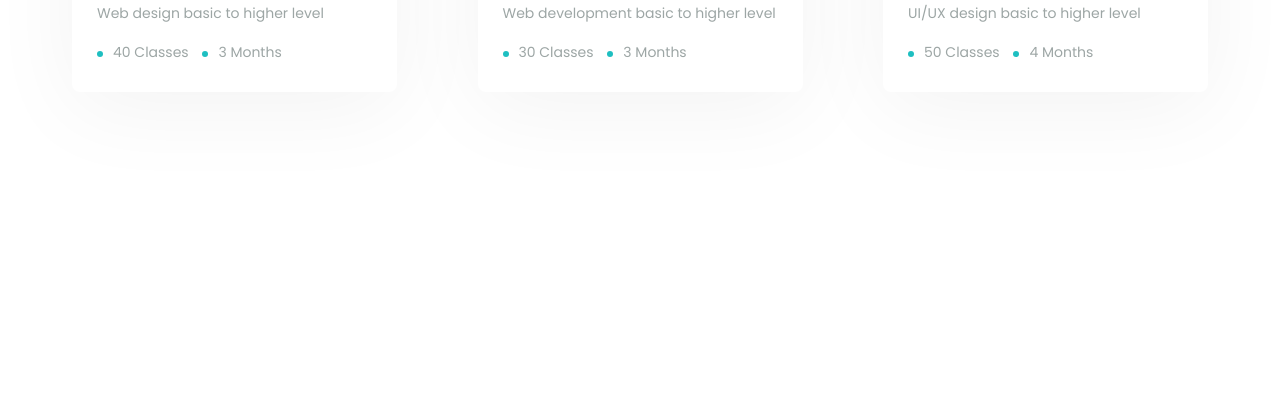
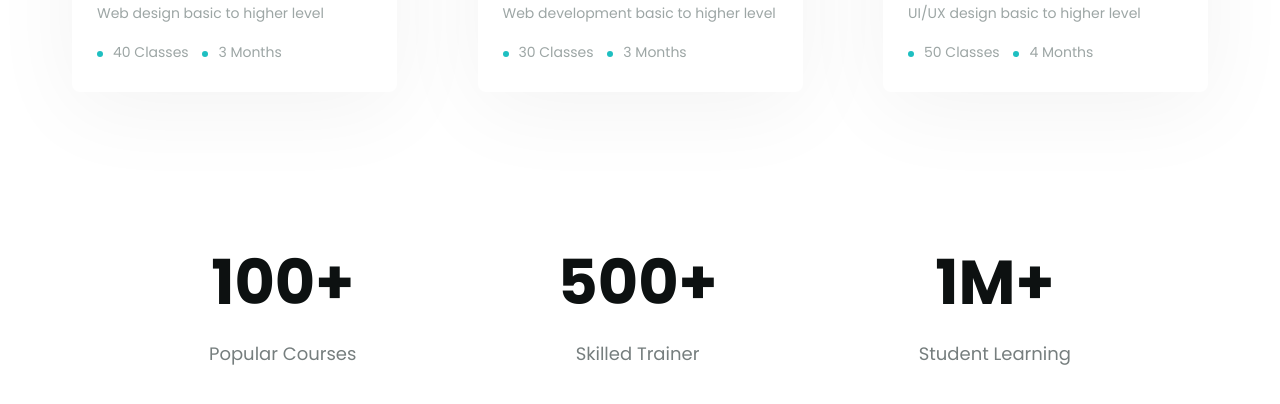
Before and after one commit to PhamPhuongg13/project02, a plain HTML site: page index.html in a window 1280 px wide. Shown: the part 2367-2771 px from the top of the page. Drawn offline with Linux system fonts and the light colour scheme.

Commit message:
p10 code phần countdown

```diff
--- a/assets/css/styles.css
+++ b/assets/css/styles.css
@@ -584,3 +584,39 @@
   border-radius: 50%;
   background: #1ebfc1;
 }
+
+/* ====================== countdown ==================== */
+
+.countdown {
+  margin-top: 81px;
+}
+
+.countdown .body {
+  max-width: 862px;
+  margin-left: auto;
+  margin-right: auto;
+}
+
+.countdown .countdown-list {
+  display: flex;
+  justify-content: space-between;
+}
+
+.countdown .countdown-item .static {
+  color: #0d1111;
+  text-align: center;
+  font-size: 6.2rem;
+  font-style: normal;
+  font-weight: 700;
+  line-height: normal;
+}
+
+.countdown .countdown-item .desc {
+  margin-top: 11px;
+  color: #767e7e;
+  text-align: center;
+  font-size: 1.8rem;
+  font-style: normal;
+  font-weight: 400;
+  line-height: normal;
+}
--- a/index.html
+++ b/index.html
@@ -299,5 +299,36 @@
         </div>
       </div>
     </div>
+
+    <!-- countdown -->
+    <div class="countdown">
+      <div class="main-content">
+        <div class="body">
+          <div class="countdown-list">
+            <!-- item 1 -->
+            <div class="countdown-item">
+              <p class="static">
+                <strong>100+</strong>
+              </p>
+              <p class="desc">Popular Courses</p>
+            </div>
+            <!-- item 2 -->
+            <div class="countdown-item">
+              <p class="static">
+                <strong>500+</strong>
+              </p>
+              <p class="desc">Skilled Trainer</p>
+            </div>
+            <!-- item 3 -->
+            <div class="countdown-item">
+              <p class="static">
+                <strong>1M+</strong>
+              </p>
+              <p class="desc">Student Learning</p>
+            </div>
+          </div>
+        </div>
+      </div>
+    </div>
   </body>
 </html>
```
